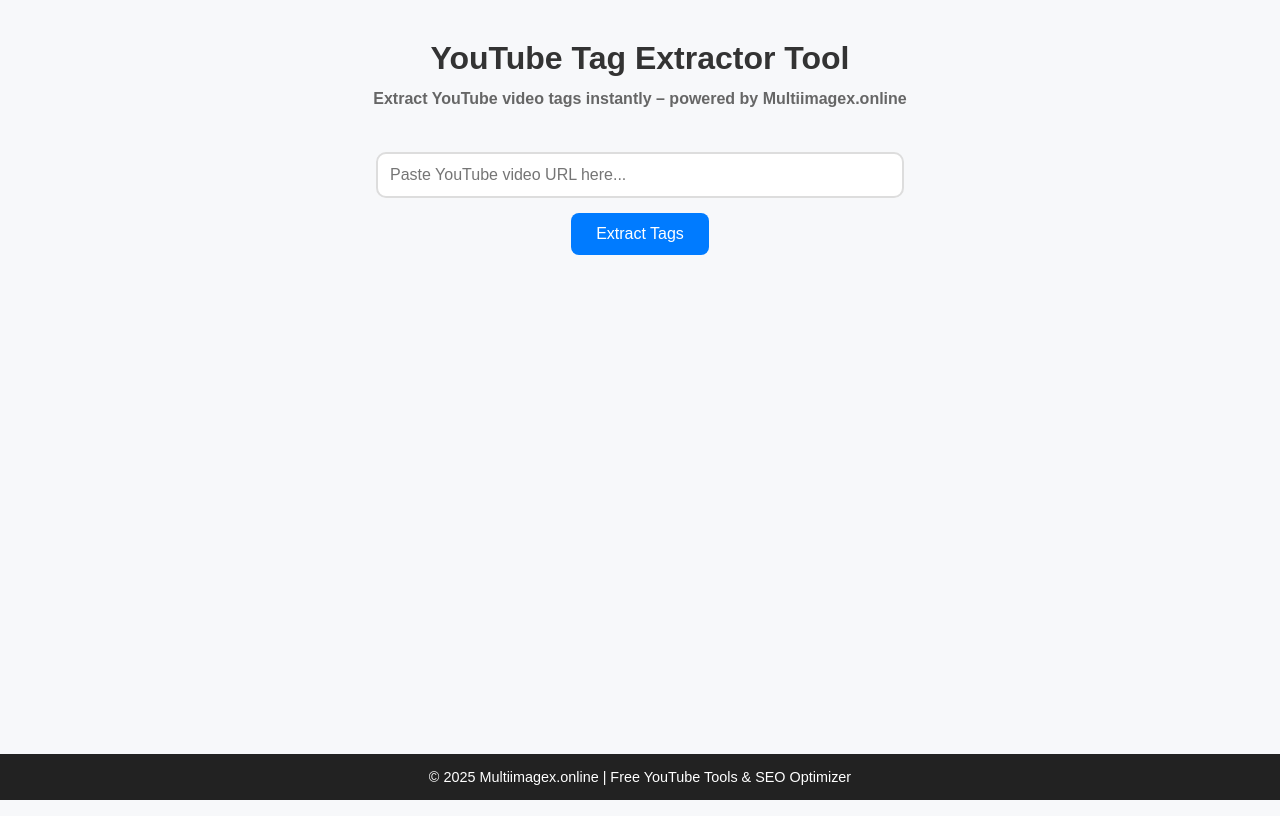
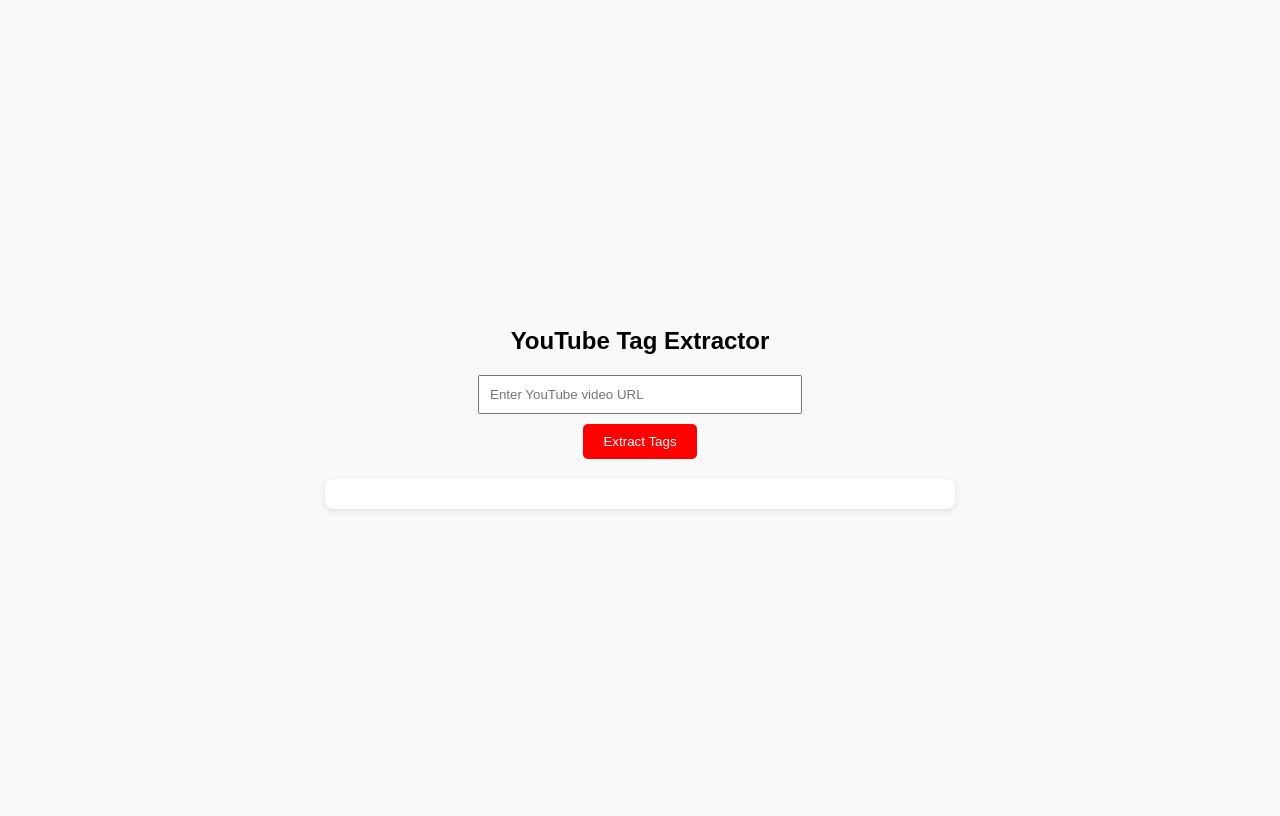
Before and after one commit to multiimagex/Multi-Imagex, a website: page tools/youtube-tags-extractor/index.html in a window 1280 px wide. Drawn offline with Linux system fonts and the light colour scheme.

Commit message:
Update index.html

```diff
--- a/tools/youtube-tags-extractor/index.html
+++ b/tools/youtube-tags-extractor/index.html
@@ -3,118 +3,72 @@
 <head>
   <meta charset="UTF-8" />
   <meta name="viewport" content="width=device-width, initial-scale=1.0" />
-  <title>YouTube Tag Extractor Tool | Multiimagex.online</title>
-  <meta name="description" content="Extract YouTube video tags instantly using Multiimagex.online’s free YouTube Tag Extractor Tool. Discover your competitors’ SEO strategies and trending keywords easily!">
-  <meta name="keywords" content="YouTube tag extractor, extract YouTube tags, YouTube SEO, Multiimagex, free YouTube tools, YouTube keyword finder">
-  <meta property="og:title" content="YouTube Tag Extractor Tool | Multiimagex.online" />
-  <meta property="og:description" content="Extract YouTube video tags instantly using Multiimagex.online’s free YouTube Tag Extractor Tool." />
-  <meta property="og:image" content="https://multiimagex.online/og-image.jpg" />
-  <meta property="og:url" content="https://multiimagex.online/youtube-tag-extractor" />
-  <meta name="twitter:card" content="summary_large_image" />
+  <title>YouTube Tag Extractor</title>
   <style>
     body {
-      font-family: "Poppins", sans-serif;
-      margin: 0;
-      background: #f7f8fa;
-      color: #333;
-      display: flex;
-      flex-direction: column;
-      min-height: 100vh;
-    }
-    header {
-      text-align: center;
-      padding: 40px 20px 10px;
-    }
-    h1 {
-      font-size: 2rem;
-      margin: 0;
-    }
-    h2 {
-      font-size: 1rem;
-      color: #666;
-    }
-    main {
-      flex: 1;
+      font-family: Arial, sans-serif;
+      background: #f9f9f9;
       display: flex;
       flex-direction: column;
       align-items: center;
-      padding: 20px;
+      justify-content: center;
+      height: 100vh;
     }
     input {
-      width: 90%;
-      max-width: 500px;
-      padding: 12px;
-      border: 2px solid #ddd;
-      border-radius: 10px;
-      margin-bottom: 15px;
-      font-size: 1rem;
-      outline: none;
+      width: 300px;
+      padding: 10px;
+      margin-bottom: 10px;
     }
     button {
-      padding: 12px 25px;
-      background: #007bff;
+      padding: 10px 20px;
+      cursor: pointer;
+      background: #ff0000;
+      border: none;
       color: white;
-      border: none;
+      border-radius: 5px;
+    }
+    .tags {
+      margin-top: 20px;
+      width: 80%;
+      max-width: 600px;
+      background: white;
+      padding: 15px;
       border-radius: 8px;
-      font-size: 1rem;
-      cursor: pointer;
-      transition: background 0.3s;
-    }
-    button:hover {
-      background: #0056b3;
-    }
-    #tagsContainer {
-      display: flex;
-      flex-wrap: wrap;
-      gap: 10px;
-      justify-content: center;
-      margin-top: 20px;
+      box-shadow: 0 2px 6px rgba(0,0,0,0.1);
     }
     .tag {
-      background: #e9f5ff;
-      border: 1px solid #007bff;
-      color: #007bff;
-      border-radius: 20px;
-      padding: 8px 15px;
-      font-size: 0.9rem;
-      transition: all 0.3s;
-    }
-    .tag:hover {
-      background: #007bff;
-      color: white;
-    }
-    footer {
-      text-align: center;
-      padding: 15px;
-      background: #222;
-      color: white;
-      font-size: 0.9rem;
+      display: inline-block;
+      background: #eee;
+      padding: 5px 10px;
+      margin: 4px;
+      border-radius: 5px;
     }
   </style>
 </head>
 <body>
-  <header>
-    <h1>YouTube Tag Extractor Tool</h1>
-    <h2>Extract YouTube video tags instantly – powered by Multiimagex.online</h2>
-  </header>
-  <main>
-    <input type="text" id="videoUrl" placeholder="Paste YouTube video URL here..." />
+
+  <h2>YouTube Tag Extractor</h2>
+  <input type="text" id="videoUrl" placeholder="Enter YouTube video URL" />
   <button id="extractBtn">Extract Tags</button>
-    <div id="status"></div>
-    <div id="tagsContainer"></div>
-  </main>
-  <footer>© 2025 Multiimagex.online | Free YouTube Tools & SEO Optimizer</footer>
+
+  <div class="tags" id="tagContainer"></div>
 
   <script>
+    // ✅ Function to extract YouTube video ID
+    function extractVideoID(url) {
+      const regExp = /^.*(youtu.be\/|v\/|u\/\w\/|embed\/|watch\?v=|&v=)([^#&?]*).*/;
+      const match = url.match(regExp);
+      return match && match[2].length === 11 ? match[2] : null;
+    }
+
+    // ✅ Fetch tags using the proxy backend
     async function fetchTags(videoUrl) {
       try {
         const videoId = extractVideoID(videoUrl);
-    if (!videoId) throw new Error("Invalid video URL");
+        if (!videoId) throw new Error("Invalid YouTube URL");
 
-    // ✅ Backend proxy URL
         const backendURL = "https://youtube-tag-proxy.vercel.app";
-
-    const res = await fetch(`https://youtube-tag-proxy.vercel.app/extract?v=${vid}`);
+        const resp = await fetch(`${backendURL}/extract?v=${videoId}`);
         if (!resp.ok) throw new Error("Server error");
 
         const data = await resp.json();
@@ -128,13 +82,21 @@
       }
     }
 
-// Example: button click event
+    // ✅ Handle button click
     document.getElementById("extractBtn").addEventListener("click", async () => {
       const url = document.getElementById("videoUrl").value.trim();
       if (!url) return alert("Please enter a YouTube URL");
+
+      document.getElementById("tagContainer").innerHTML = "Extracting tags...";
       const tags = await fetchTags(url);
-  console.log("Extracted Tags:", tags);
+
+      if (tags.length) {
+        document.getElementById("tagContainer").innerHTML = tags.map(t => `<span class="tag">${t}</span>`).join("");
+      } else {
+        document.getElementById("tagContainer").innerHTML = "No tags found.";
+      }
     });
   </script>
+
 </body>
 </html>
```
Lines whose indentation alone changed are shown as unchanged.
